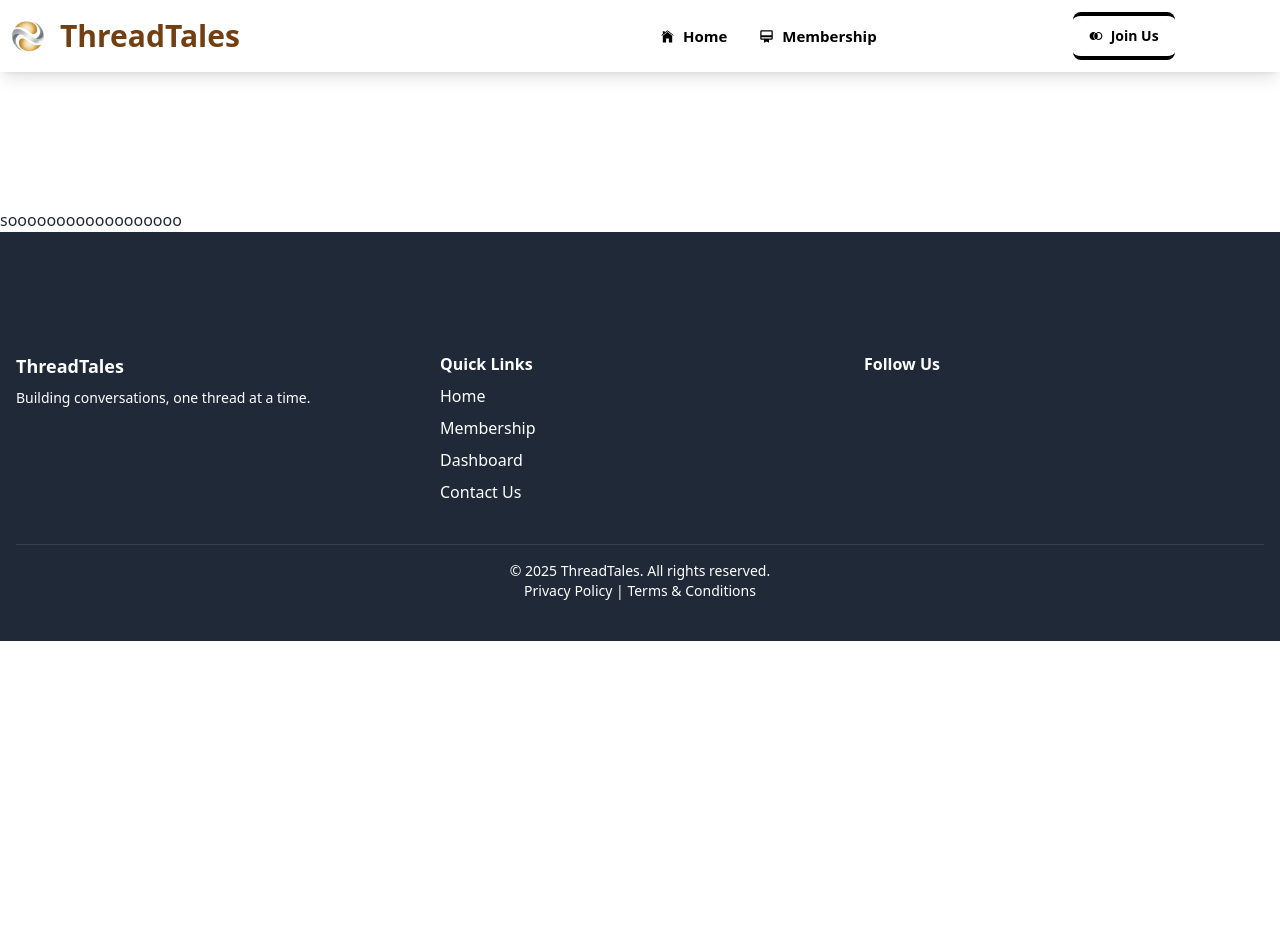
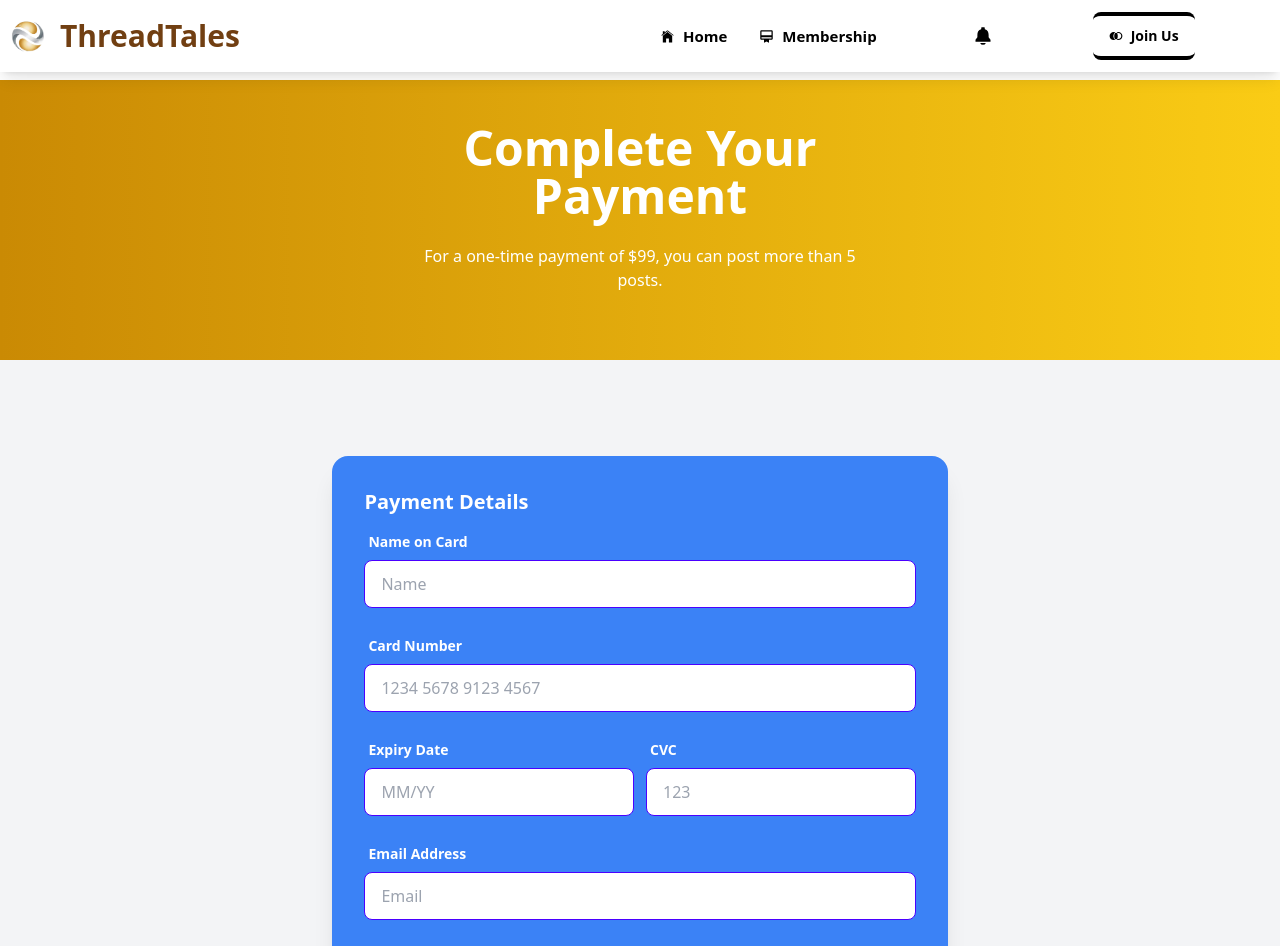
Before and after one commit to mhseber/A12-Frontend, a React (Vite) app: page /membership in a window 1280 px wide. Shown: the top 946 px of the page. Before the commit the page ends 800 px from the top, so only its background shows below. Built offline with nearby package versions, Linux system fonts and the light colour scheme; no server answers.

Commit message:
Membership section

```diff
--- a/package.json
+++ b/package.json
@@ -10,6 +10,8 @@
     "preview": "vite preview"
   },
   "dependencies": {
+    "@stripe/react-stripe-js": "^3.1.1",
+    "@stripe/stripe-js": "^5.5.0",
     "firebase": "^11.2.0",
     "localforage": "^1.10.0",
     "match-sorter": "^8.0.0",
--- a/src/Pages/Membership.jsx
+++ b/src/Pages/Membership.jsx
@@ -1,8 +1,97 @@
 
 const Membership = () => {
     return (
-        <div className="pt-52">
-            soooooooooooooooooo
+        <div>
+            {/* Header Section */}
+            <div className="pt-20">
+                <div className="hero bg-gradient-to-r from-yellow-600 to-yellow-400 text-white p-7">
+                    <div className="hero-content text-center">
+                        <div className="max-w-md">
+                            <h1 className="text-5xl font-bold">Complete Your Payment</h1>
+                            <p className="py-6">
+                                For a one-time payment of $99, you can post more than 5 posts.
+                            </p>
+                        </div>
+                    </div>
+                </div>
+            </div>
+
+            {/* Payment Form */}
+            <div className="flex justify-center items-center min-h-screen bg-gray-100">
+                <div className="card bg-blue-500 shadow-xl ">
+                    <div className="card-body">
+                        <h2 className="card-title text-white font-bold">Payment Details</h2>
+
+                        {/* Name on Card */}
+                        <div className="form-control">
+                            <label className="label">
+                                <span className="label-text text-white font-bold">Name on Card</span>
+                            </label>
+                            <input
+                                type="text"
+                                placeholder="Name"
+                                className="input input-bordered input-primary w-full"
+                            />
+                        </div>
+
+                        {/* Card Details */}
+                        <div className="form-control">
+                            <label className="label pt-5">
+                                <span className="label-text text-white font-bold">Card Number</span>
+                            </label>
+                            <input
+                                type="text"
+                                placeholder="1234 5678 9123 4567"
+                                className="input input-bordered input-primary w-full"
+                            />
+                            <div className="flex gap-3 pt-5">
+                                <div className="w-1/2">
+                                    <label className="label">
+                                        <span className="label-text text-white font-bold">Expiry Date</span>
+                                    </label>
+                                    <input
+                                        type="text"
+                                        placeholder="MM/YY"
+                                        className="input input-bordered input-primary w-full"
+                                    />
+                                </div>
+                                <div className="w-1/2">
+                                    <label className="label">
+                                        <span className="label-text text-white font-bold">CVC</span>
+                                    </label>
+                                    <input
+                                        type="text"
+                                        placeholder="123"
+                                        className="input input-bordered input-primary w-full"
+                                    />
+                                </div>
+                            </div>
+                        </div>
+
+                        {/* Email Address */}
+                        <div className="form-control">
+                            <label className="label pt-5">
+                                <span className="label-text text-white font-bold">Email Address</span>
+                            </label>
+                            <input
+                                type="email"
+                                placeholder="Email"
+                                className="input input-bordered input-primary w-full"
+                            />
+                        </div>
+
+                        {/* Submit Button */}
+                        <div className="card-actions justify-center pt-5">
+                            <button className="btn btn-primary w-full text-white font-bold">
+                                <i>Pay Now</i>
+                            </button>
+                        </div>
+                        <p className="text-xs text-white pt-3 text-center">
+                            Your payment information is encrypted and processed securely. We do not store your card details.
+                        </p>
+                    </div>
+                </div>
+            </div>
         </div>
     );
 };
--- /dev/null
+++ b/src/Pages/Payment/CheckoutForm.jsx
@@ -0,0 +1,38 @@
+import { CardElement } from "@stripe/react-stripe-js";
+
+
+const CheckoutForm = () => {
+    return (
+        <div>
+            <form >
+                <CardElement
+                    options={{
+                        style: {
+                            base: {
+                                fontSize: '16px',
+                                color: '#424770',
+                                '::placeholder': {
+                                    color: '#aab7c4',
+                                },
+                            },
+                            invalid: {
+                                color: '#9e2146',
+                            },
+                        },
+                    }}
+                >
+                </CardElement>
+                <button
+                    className="btn btn-primary my-4 btn-sm"
+                    type="submit"
+                >
+                    Pay
+                </button>
+                <p className="text-red-600"></p>
+
+            </form>
+        </div>
+    );
+};
+
+export default CheckoutForm;
--- a/src/Pages/Shared/Footer.jsx/Footer.jsx
+++ b/src/Pages/Shared/Footer.jsx/Footer.jsx
@@ -1,7 +1,7 @@
 
 const Footer = () => {
     return (
-        <footer className="bg-gray-800 text-white pt-20">
+        <footer className="bg-gray-800 text-white ">
             <div className="container mx-auto py-10 px-4">
                 {/* Footer Top */}
                 <div className="grid grid-cols-1 md:grid-cols-3 gap-6">
--- a/src/Pages/Shared/Footer.jsx/Navbar/Navbar.jsx
+++ b/src/Pages/Shared/Footer.jsx/Navbar/Navbar.jsx
@@ -6,6 +6,8 @@ import { useContext } from "react";
 import { AuthContext } from "../../../../Providers/AuthProvider";
 import { LuLogIn } from "react-icons/lu";
 import { TbLogout2 } from "react-icons/tb";
+
+import { IoNotificationsSharp } from "react-icons/io5";
 const Navbar = () => {
     const { user, logOut } = useContext(AuthContext);
 
@@ -52,8 +54,10 @@ const Navbar = () => {
                         {navOptions}
                     </ul>
                 </div>
+                <IoNotificationsSharp className="text-xl" />
                 {/* dropdown */}
                 <div className="dropdown dropdown-hover pl-24">
+
                     <div tabIndex={0} role="button" className="btn m-1 btn-outline border-0 border-b-4 border-t-4 text-black"><MdJoinLeft />Join Us</div>
                     <ul tabIndex={0} className="dropdown-content menu bg-base-100 rounded-box z-[1] w-52 p-2 shadow">
                         <li><Link to="/dashBoard">DashBoard</Link></li>
```
Also changed, not shown: src/Pages/Payment/Payment.jsx (added), 1 other file (tests, documents, lock files or other folders).
